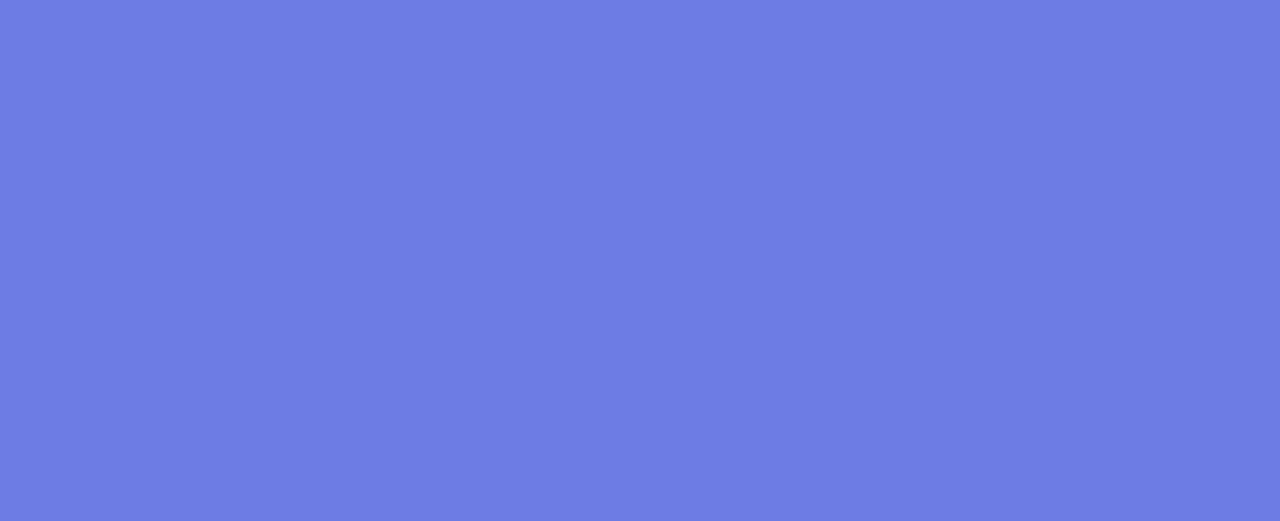
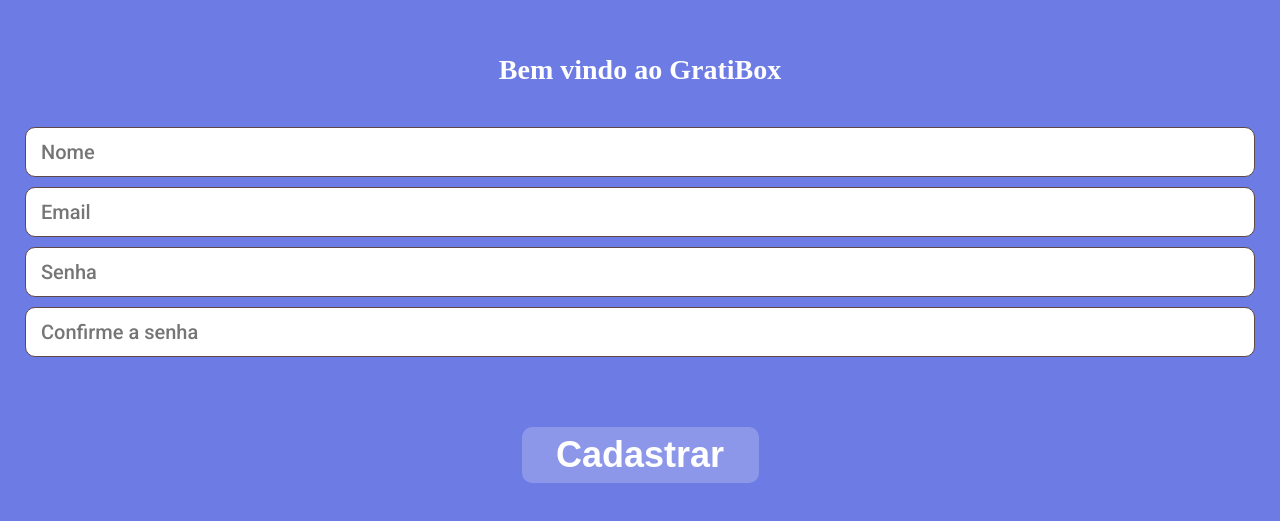
Before and after one commit to benhurfaria/GratiBox_Front, a React (Create React App) app: page /sign-up in a window 1280 px wide. Before the commit this address had no page. Shown: the part 131-652 px from the top of the page. Built offline with nearby package versions, Linux system fonts and the light colour scheme.

Commit message:
Tela de cadastro e ajustes

```diff
--- a/package.json
+++ b/package.json
@@ -6,6 +6,7 @@
     "@testing-library/jest-dom": "^5.15.0",
     "@testing-library/react": "^11.2.7",
     "@testing-library/user-event": "^12.8.3",
+    "axios": "^0.24.0",
     "eslint": "^7.32.0",
     "react": "^17.0.2",
     "react-dom": "^17.0.2",
--- a/public/index.html
+++ b/public/index.html
@@ -5,7 +5,7 @@
     <meta name="viewport" content="width=device-width, initial-scale=1" />
     <link rel="preconnect" href="https://fonts.googleapis.com">
     <link rel="preconnect" href="https://fonts.gstatic.com" crossorigin>
-    <link href="https://fonts.googleapis.com/css2?family=Roboto:wght@300;400;700&display=swap" rel="stylesheet">
+    <link href="https://fonts.googleapis.com/css2?family=Roboto:wght@300;400;500;700&display=swap" rel="stylesheet">
 
     <title>GratiBox</title>
   </head>
--- a/src/App.js
+++ b/src/App.js
@@ -1,6 +1,7 @@
 import { BrowserRouter, Routes, Route } from 'react-router-dom';
 import GlobalStyle from './assets/GlobalStyle';
 import Home from './components/pages/Home';
+import Signup from './components/pages/Signup';
 
 export default function App() {
   return (
@@ -8,6 +9,7 @@
       <GlobalStyle />
       <Routes>
         <Route exact path="/" element={<Home/>}/>
+        <Route exact path="/sign-up" element={<Signup/>}/>
         <Route exact path="/sign-in" />
       </Routes>
     </BrowserRouter>
--- /dev/null
+++ b/src/Services/Api.js
@@ -0,0 +1,26 @@
+/* eslint-disable no-alert */
+import axios from 'axios';
+import { api } from './urlApi';
+
+function signUp(body) {
+  const route = 'sign-up';
+
+  const promise = axios.post(api + route, body);
+
+  promise.catch((err) => {
+    if (err.response.status === 400) {
+      alert('Não foi possível cadastrar');
+    }
+
+    if (err.response.status === 500) {
+      alert('servidor fora de área');
+    }
+
+    if (err.response.status === 409) {
+      alert('email ja cadastrado');
+    }
+  });
+  return promise;
+}
+
+export { signUp };
--- /dev/null
+++ b/src/Services/urlApi.js
@@ -0,0 +1,5 @@
+const api = process.env.NODE_ENV === 'production'
+  ? 'https://magnusandhurs-back.herokuapp.com/'
+  : 'http://localhost:4000/';
+
+export { api };
--- a/src/components/pages/Home.js
+++ b/src/components/pages/Home.js
@@ -13,7 +13,7 @@
 export default function Home() {
   return (
     <Main>
-      <Title>Bem vindo ao GratiBox</Title>
+      <Title margin="53px">Bem vindo ao GratiBox</Title>
       <SubTitle>
         Receba em casa um box com chás, produtos organicos, incensos e muito
         mais...
@@ -22,7 +22,7 @@
         <Image src="https://raw.githubusercontent.com/driven-exercises/Projeto-GratiBox/main/image05.webp" />
         <Footer>
           <Link to="/sign-up">
-            <Button width="202px" height="45px">
+            <Button width="202px" height="45px" size="18px">
               Quero começar
             </Button>
           </Link>
--- /dev/null
+++ b/src/components/pages/Signup.js
@@ -0,0 +1,65 @@
+/* eslint-disable no-alert */
+import { useState } from 'react';
+import { useNavigate } from 'react-router-dom';
+import { Title, Button } from '../styles/Home_Style';
+import { Input, Main } from '../styles/Sign_Style';
+import { signUp } from '../../Services/Api';
+
+export default function Signup() {
+  const [name, setName] = useState('');
+  const [email, setEmail] = useState('');
+  const [password, setPassword] = useState('');
+  const [confirm, setConfirm] = useState('');
+  const history = useNavigate();
+
+  function signUpUser() {
+    const body = {
+      name,
+      email,
+      password,
+    };
+
+    if (password === confirm) {
+      const promise = signUp(body);
+      promise.then(() => {
+        alert('cadastro feito com sucesso');
+        history('/sign-in');
+      });
+    } else {
+      alert('Senhas não coincidem');
+    }
+  }
+  return (
+    <Main>
+      <Title margin="0px">Bem vindo ao GratiBox</Title>
+      <Input
+        margin="43px"
+        placeholder="Nome"
+        type="text"
+        value={name}
+        onChange={(e) => setName(e.target.value)}
+      />
+      <Input
+        placeholder="Email"
+        type="email"
+        value={email}
+        onChange={(e) => setEmail(e.target.value)}
+      />
+      <Input
+        placeholder="Senha"
+        type="password"
+        value={password}
+        onChange={(e) => setPassword(e.target.value)}
+      />
+      <Input
+        placeholder="Confirme a senha"
+        type="password"
+        value={confirm}
+        onChange={(e) => setConfirm(e.target.value)}
+      />
+      <Button width="237px" height="56px" size="36px" margin="60px" onClick={signUpUser}>
+        Cadastrar
+      </Button>
+    </Main>
+  );
+}
--- a/src/components/styles/Home_Style.js
+++ b/src/components/styles/Home_Style.js
@@ -21,7 +21,7 @@
   font-size: 28px;
   text-align: center;
   color: #ffffff;
-  margin-top: 53px;
+  margin-top: ${(props) => props.margin};
 `;
 const SubTitle = styled.p`
   width: 341px;
@@ -39,7 +39,8 @@
   background-color: #8c97ea;
   color: #ffffff;
   font-weight: bold;
-  font-size: 18px;
+  margin-top: ${(props) => props.margin};
+  font-size: ${(props) => props.size};
   :focus {
     outline: transparent;
   }
--- /dev/null
+++ b/src/components/styles/Sign_Style.js
@@ -0,0 +1,35 @@
+import styled from 'styled-components';
+
+const Input = styled.input`
+  background: #ffffff;
+  border-radius: 10px;
+  width: 100%;
+  height: 50px;
+  margin-bottom: 10px;
+  margin-top: ${(props) => props.margin};
+  font-family: 'Roboto', sans-serif;
+  font-style: normal;
+  font-weight: 500;
+  font-size: 20px;
+  color: #000000;
+  border: 1px solid #604848;
+  padding-left: 15px;
+  :focus {
+    outline: transparent;
+  }
+  input::placeholder{
+    color: #604848;
+  }
+`;
+
+const Main = styled.div`
+  width: 100vw;
+  height: 100vh;
+  display: flex;
+  padding: 0 25px;
+  flex-direction: column;
+  justify-content: center;
+  align-items: center;
+`;
+
+export { Input, Main };
```
Also changed, not shown: .eslintrc.json, 1 other file (tests, documents, lock files or other folders).
